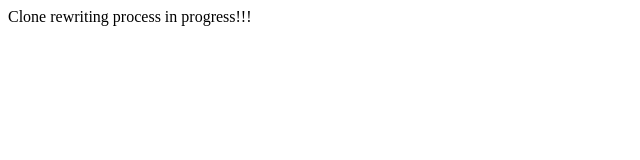
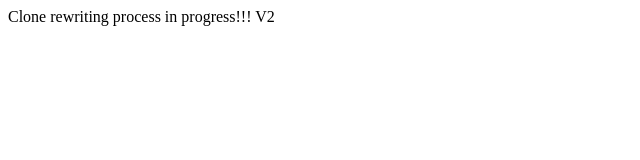
Before and after one commit to FPK214D/Repoz1, a plain HTML site: page public_html/index_1.html in a window 1280 px wide. Shown: the full height of the page, 0-640 px from the left. Drawn offline with Linux system fonts and the light colour scheme.

```diff
--- a/public_html/index_1.html
+++ b/public_html/index_1.html
@@ -18,7 +18,7 @@ and open the template in the editor.
             process
 
             in progress!!!
-
+        V2
 
         </div>
 
```
